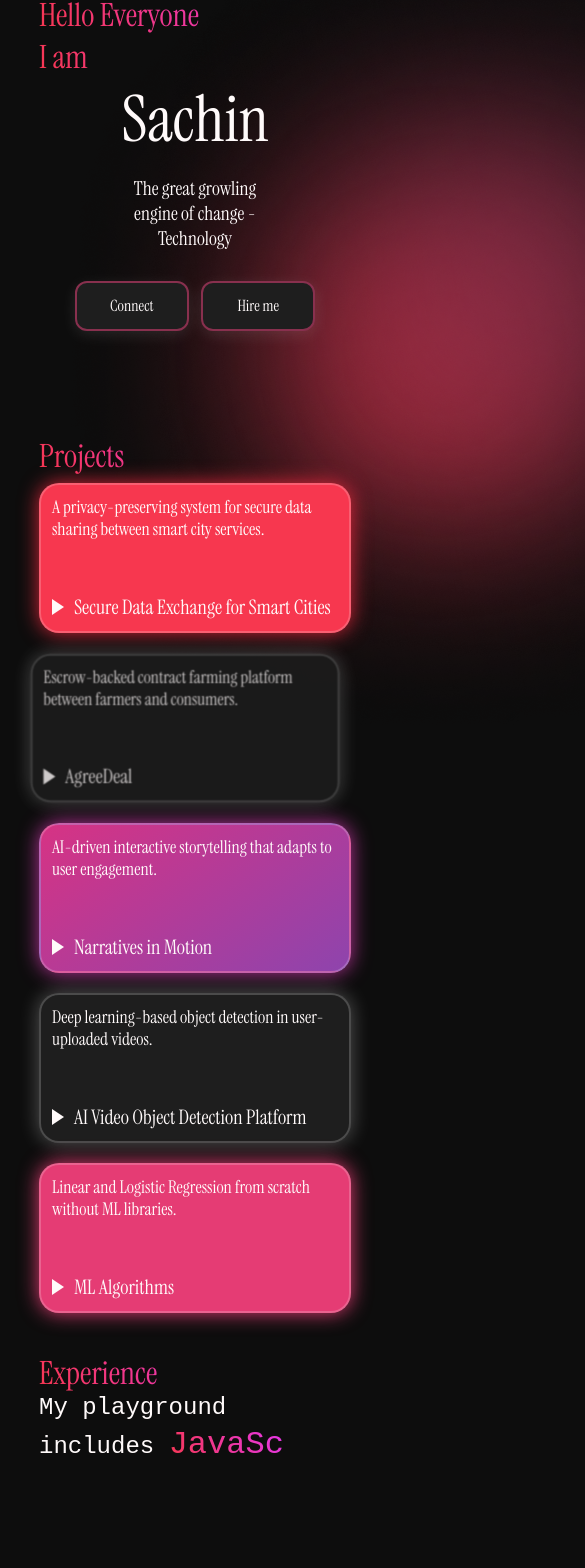
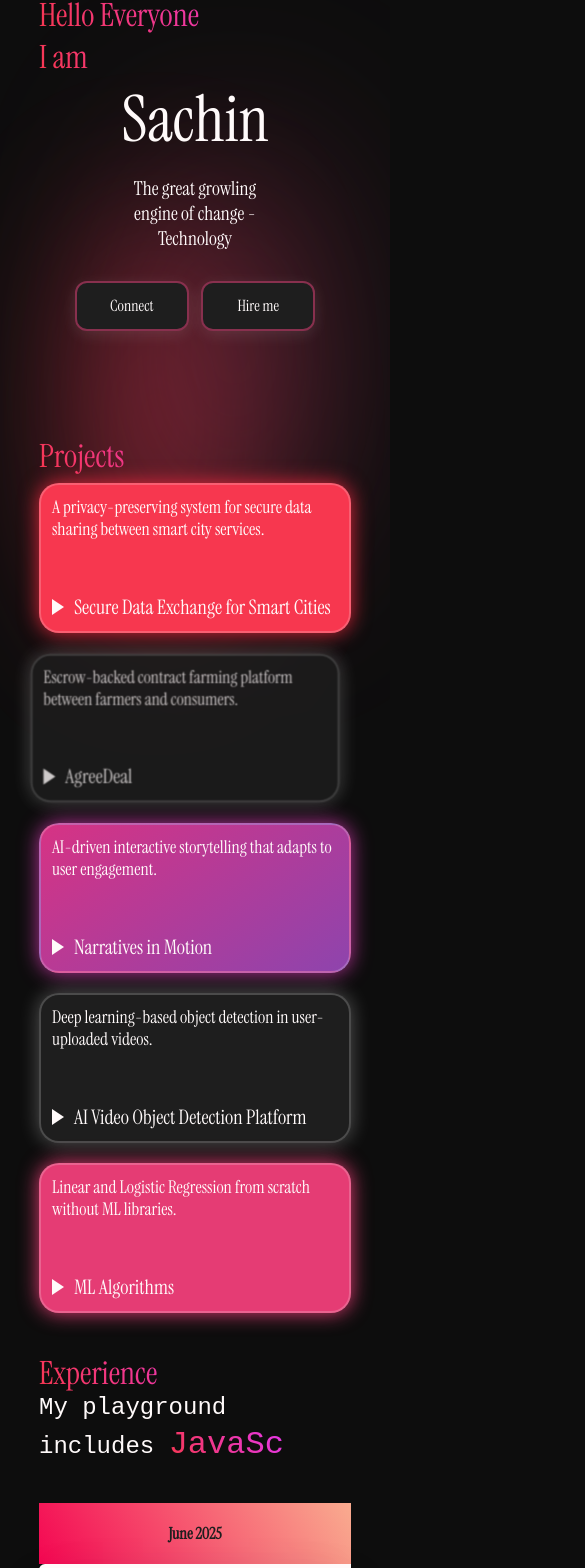
Before and after one commit to Sachin1395/Portfolio, a React (Create React App) app: page / in a window 390 px wide. Shown: the part 111-1679 px from the top of the page, 585 px wide, since content can reach past the window. Built offline with nearby package versions, Linux system fonts and the light colour scheme; a web font is replaced by a local one.

Commit message:
Update submodule content

```diff
--- a/src/about.css
+++ b/src/about.css
@@ -38,7 +38,7 @@
   box-shadow: 0 0 20px rgba(255, 255, 255, 0.1);
 }
 
-.profile-image:hover{
+.profile-image:hover {
   border: solid 2px #F7374F;
 }
 
@@ -76,6 +76,7 @@
   gap: 2rem;
   padding: 2rem 0;
   justify-items: center;
+  box-sizing: border-box;
 }
 
 .achievements-scroll::-webkit-scrollbar {
@@ -89,8 +90,8 @@
   border: 2px solid #f7374f;
   border-radius: 20px;
   padding: 1.5rem;
+  box-shadow: 0 0 15px rgba(255, 215, 0, 0.15);
   transition: transform 0.3s ease, box-shadow 0.3s ease, background-color 0.3s ease;
-  box-shadow: 0 0 15px rgba(255, 215, 0, 0.15);
   cursor: pointer;
   word-wrap: break-word;
   overflow-wrap: break-word;
@@ -100,7 +101,7 @@
 .achievement:hover {
   transform: translateY(-8px) scale(1.02);
   background-color: #262626;
-  border-radius: 0px;
+  border-radius: 0;
   box-shadow: 0 12px 24px rgba(255, 215, 0, 0.3);
   border-image: linear-gradient(45deg, #f7374f, #e437f7) 1;
 }
@@ -119,42 +120,44 @@
   font-family: 'Open Sans', sans-serif;
 }
 
-/* Medium Devices (768px and below) */
+/* Medium Devices (≤768px) */
 @media screen and (max-width: 768px) {
   .image {
     float: none;
     display: block;
     margin: 0 auto 2rem;
+    width: 60%;
     text-align: center;
-    width: 60%;
   }
 
   .about-content {
-    text-align: center;
+    text-align: justify;
+
   }
 
   .build-worlds {
     text-align: left;
-    padding: 0 1rem;
+
   }
 }
 
-/* Stack achievements vertically on mobile (<600px) */
+/* Small Devices (≤600px) */
 @media screen and (max-width: 600px) {
-
   .achievements-scroll {
+    display: flex;
     flex-direction: column;
-    flex-wrap: nowrap;
     align-items: center;
-    overflow-x: hidden;
-    scroll-snap-type: none;
+    gap: 1.5rem;
+    padding: 0;
+    width: 100%;
+    box-sizing: border-box;
   }
 
   .achievement {
     flex: 1 1 auto;
     width: 90%;
     max-width: 500px;
-    margin-bottom: 1.5rem;
+    margin: 0 auto;
   }
 
   .image {
--- a/src/about.jsx
+++ b/src/about.jsx
@@ -3,7 +3,7 @@ import myImage from './assets/Picsart_25-07-02_16-35-57-398.jpg';
 
 function About() {
   return (
-    <div id='about' className="about-main">
+    <div id="about" className="about-main">
       <div className="hero">
         <p className="title">About</p>
         <div className="content">
@@ -13,20 +13,22 @@ function About() {
           <div className="about-content">
             <p>
               👋 Hey there, I’m Sachin!<br /><br />
-              I’m a curious human running on Python, some oranges , and a dangerously long list of side quests — some in code, some in fields or some in video games.<br /><br />
-              By day, I’m a CSE student at VIT Chennai, wrangling AI models, dodging semicolons, and negotiating data privacy terms with my Smart Grid (she’s moody, but secure thanks to AES-RSA 🛡️).<br /><br />
-              By night, I switch from debugging code to dribbling past defenders on the football field — both require precision, after all.
-            </p><br/>
-
+              I’m a curious human running on Python, some oranges, and a dangerously long list of side quests —
+              some in code, some in fields or some in video games.<br /><br />
+              By day, I’m a CSE student at VIT Chennai, wrangling AI models, dodging semicolons, and negotiating
+              data privacy terms with my Smart Grid (she’s moody, but secure thanks to AES-RSA 🛡️).<br /><br />
+              By night, I switch from debugging code to dribbling past defenders on the football field —
+              both require precision, after all.
+            </p><br />
             <div className="build-worlds">
               <p>
                 I don’t just build apps — I build worlds:<br />
                 • A Secured Smart City data sharing system with AES-RSA encryption, protecting critical infrastructure end-to-end 🔐<br />
                 • A contract farming platform that ensures fair, direct trade between farmers and buyers 🌾<br />
-                • An AI-powered storytelling engine where plot twists are generated from comment section chaos powered by drama + NLP 🎭🤖<br />
-              <br />
-                When I’m not playing with bytes or boots, I’m ideating my next hackathon win, building productivity tools with flair, or explaining to NPCs why AI is not gonna take our jobs.<br /><br />
-                Welcome to my digital dojo — where tech meets storytelling and every project is just one breakpoint away from greatness.<br />
+                • An AI-powered storytelling engine where plot twists are generated from comment section chaos powered by drama + NLP 🎭🤖<br /><br />
+                When I’m not playing with bytes or boots, I’m ideating my next hackathon win, building productivity tools with flair,
+                or explaining to NPCs why AI is not gonna take our jobs.<br /><br />
+                Welcome to my digital dojo — where tech meets storytelling and every project is just one breakpoint away from greatness.<br /><br />
                 Let’s connect — before I respawn into another GitHub repo or open-world adventure. 🎮🚀
               </p>
             </div>
@@ -35,7 +37,6 @@ function About() {
       </div>
 
       <div className="achievements-wrapper">
-
         <div className="achievements-scroll">
           <div className="achievement">
             <h2>Hackathon Winner</h2>
@@ -55,8 +56,6 @@ function About() {
           </div>
         </div>
       </div>
-
-
     </div>
   );
 }
--- a/src/exo.css
+++ b/src/exo.css
@@ -77,7 +77,7 @@ body {
     color: #1E1E1E;
     font-size: clamp(1rem, 2.5vw, 1.5rem);
     font-weight: 600;
-    background: linear-gradient(60deg, #F7374F, #e437f7);
+    background: linear-gradient(60deg, #f40752, #f9ab8f);
     display: flex;
     align-items: center;
     justify-content: center;
@@ -94,7 +94,7 @@ body {
     padding: 40px;
     align-self: center;
     margin: 0 20px;
-    background: linear-gradient(60deg, #F7374F, #e437f7);
+    background: linear-gradient(60deg,#f40752, #f9ab8f);
     border-radius: 100%;
     width: 40px;
     height: 40px;
@@ -119,12 +119,12 @@ body {
 
 .timeline__event--type2 .timeline__event__date {
     color: #1E1E1E;
-    background: linear-gradient(120deg, #956afa, #e437f7);
+    background: linear-gradient(120deg, #696eff, #f8acff);
 }
 
 .timeline__event--type2 .timeline__event__icon {
-    background: linear-gradient(120deg, #956afa, #e437f7);
-    color: #956afa;
+    background: linear-gradient(120deg, #696eff, #f8acff);
+    color: #696eff;
 }
 
 .timeline__event--type2 .timeline__event__title {
@@ -133,16 +133,16 @@ body {
 
 .timeline__event--type3 .timeline__event__date {
     color: #1E1E1E;
-    background: linear-gradient(60deg, #15efff, #bf3199);
+    background: linear-gradient(60deg, #9bf8f4, #6f7bf7);
 }
 
 .timeline__event--type3 .timeline__event__icon {
-    background: linear-gradient(60deg, #15efff, #bf3199);
+    background: linear-gradient(60deg, #9bf8f4, #6f7bf7);
     color: #bf3199;
 }
 
 .timeline__event--type3 .timeline__event__title {
-    color: #bf3199;
+    color: #6f7bf7;
 }
 
 .timeline-icon-img {
@@ -189,3 +189,44 @@ body {
         margin: 0;
     }
 }
+
+@media (max-width: 786px) {
+  .timeline__event,
+  .timeline__event__content,
+  .timeline__event__date,
+  .timeline__event__icon {
+    animation: none !important;
+    transition: none !important;
+  }
+}
+
+@media (max-width: 600px) {
+  .timeline__event,
+  .timeline__event__content,
+  .timeline__event__date,
+  .timeline__event__icon {
+    animation: none !important;
+    transition: none !important;
+    transform: none !important;
+    opacity: 1 !important;
+  }
+
+  .timeline__event__icon {
+    display: none;
+  }
+
+  .timeline__event {
+    flex-direction: column !important;
+    align-self: center !important;
+    width: 80vw !important;
+  }
+
+  .timeline__event__date {
+    border-radius: 0 !important;
+    padding: 20px !important;
+  }
+
+  .timeline__event__content {
+    width: 100% !important;
+  }
+}
--- a/src/exp.jsx
+++ b/src/exp.jsx
@@ -6,7 +6,6 @@ import { ScrollTrigger } from 'gsap/ScrollTrigger';
 
 gsap.registerPlugin(ScrollTrigger);
 
-// Updated icon field with image file names
 const timelineEvents = [
   {
     icon: 'azure.png',
@@ -42,6 +41,8 @@ function Experience() {
   const timelineRef = useRef([]);
 
   useEffect(() => {
+    // Only animate if screen width is above 786px
+    if (window.innerWidth > 786) {
       timelineRef.current.forEach((el, index) => {
         gsap.fromTo(
           el,
@@ -59,10 +60,11 @@ function Experience() {
           }
         );
       });
+    }
   }, []);
 
   return (
-    <div id='experience' className="main-exp">
+    <div id="experience" className="main-exp">
       <p className="title-p">Experience</p>
       <Exp />
 
--- a/src/home.css
+++ b/src/home.css
@@ -6,7 +6,7 @@
 }
 
 .main {
-  width: 100%;
+  width: 100% ;
   padding-top: 5%;
   padding-left: 10%;
   padding-right: 10%;
@@ -54,19 +54,68 @@
   color: snow;
 }
 
+.circle1 {
+  position: absolute;
+  width: 30%;
+  height: 50vh;
+  top: 38%;
+  left: 25%;
+  z-index: -2;
+}
+
+.circle1::before {
+  content: '';
+  position: absolute;
+  width: 100%;
+  height: 100%;
+  background-color: #f7374ec7;
+  border-radius: 50%;
+  filter: blur(80px);
+  opacity: 0.8;
+}
+
+.circle2 {
+  position: absolute;
+  width: 30%;
+  height: 50vh;
+  top: 30%;
+  left: 45%;
+  z-index: -2;
+}
+
+.circle2::before {
+  content: '';
+  position: absolute;
+  width: 100%;
+  height: 100%;
+  background-color: #88304E;
+  border-radius: 50%;
+  filter: blur(100px);
+  opacity: 0.8;
+}
+
 .c1 {
   position: absolute;
   top: 8%;
   left: 12%;
   z-index: -2;
+     max-width: 100%;
+  height: auto;
+  display: block;
 }
+
 
 .c2 {
   position: absolute;
   top: 0%;
   left: 32%;
   z-index: -2;
+   max-width: 100%;
+  height: auto;
+  display: block;
 }
+
+
 
 /* --- Connect and Hire Buttons with Glass Glow Effect --- */
 .connect, .hire {
@@ -142,6 +191,8 @@
     justify-content: center;
     width: 100%;
   }
+
+
 }
 
 @media only screen and (max-width: 600px) {
--- a/src/home.jsx
+++ b/src/home.jsx
@@ -3,6 +3,7 @@ import './home.css';
 import "@fontsource/instrument-serif";
 import ellipse from './assets/Ellipse.png';
 import ellipse2 from './assets/Ellipse2.png';
+
 
 function Home() {
 
@@ -20,8 +21,11 @@ function Home() {
   return (
     <div id='home'>
       <div className='main'>
-        <div className='c1'><img src={ellipse} alt="Decorative Shape" /></div>
-        <div className='c2'><img src={ellipse2} alt="Decorative Shape" /></div>
+        {/* <div className='c1'><img src={ellipse} alt="Decorative Shape" /></div>
+        <div className='c2'><img src={ellipse2} alt="Decorative Shape" /></div> */}
+        <div className='circle1'></div>
+        <div className='circle2'></div>
+
 
         <div className='left'>
           <p className='hello'>Hello Everyone</p>
--- a/src/projects.css
+++ b/src/projects.css
@@ -233,6 +233,8 @@
   transform: scale(1.1);
 }
 
+
+
 /* Icon Styling */
 .hover-info a i,
 .hover-info a svg {
--- a/src/projects.jsx
+++ b/src/projects.jsx
@@ -31,6 +31,7 @@ function ProjectCard({ titleClass, nameClass, bulletClass, name, desc, github, l
 function Project() {
     return (
         <div id="projects" className="projects">
+
             <p className="title-p">Projects</p>
 
             <div className="row-1">
```
Also changed, not shown: src/assets/Ellipse-mobile.png (added). Lines whose indentation alone changed are shown as unchanged.
